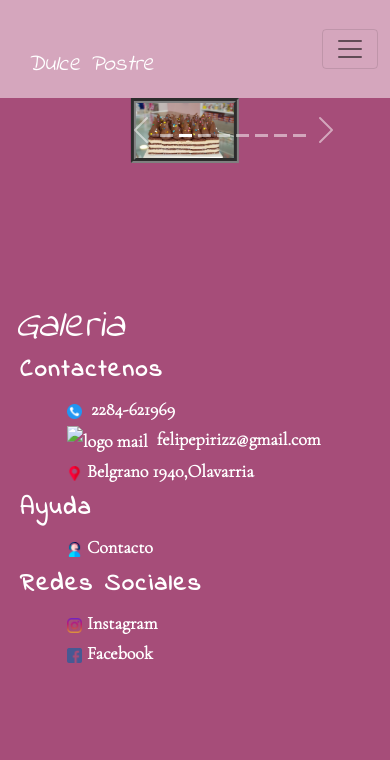
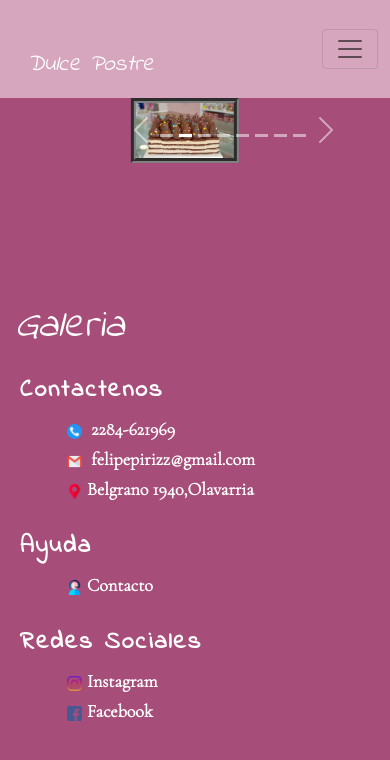
Before and after one commit to felipepiriz/Dulce-Postre-Piriz, a plain HTML site: page pages/galeria.html in a window 390 px wide. Drawn offline with nearby package versions, Linux system fonts and the light colour scheme; a web font is replaced by a local one.

Commit message:
full responsive falta galeria

```diff
--- a/pages/galeria.html
+++ b/pages/galeria.html
@@ -45,7 +45,7 @@
         <article class="tituloPags  border--contact">
             <h2 class="title title--Pag"> Galeria</h2>
         </article>
-    <article class="carrusel">
+    <article class="carrusel" data-aos="fade-down" data-aos-easing="linear" data-aos-duration="500">
             <div id="carouselExampleIndicators" class="carousel slide" data-bs-ride="carousel">
             <div class="carousel-indicators">
               <button type="button" data-bs-target="#carouselExampleIndicators" data-bs-slide-to="0" class="active" aria-current="true" aria-label="Slide 1"></button>
@@ -95,21 +95,21 @@
     </article>
         <!--comienza footer-->
         <footer class="foo foo--galeria">
-            <div class="contactFoo">
+          <div class="marginTop" data-aos="fade-down">
             <strong>Contactenos</strong>
             <ul class="listFoo listfoo--contact">
                 <li><img src="../multimedia/logotel.png" alt="logo telefono" class="fooImage"> 2284-621969</li>
-                    <li><img src="..//multimedia/Logomail.png" alt="logo mail" class="fooImage"> felipepirizz@gmail.com</li>
+                <li><img src="../multimedia/Logomail.png" alt="logo mail" class="fooImage"> felipepirizz@gmail.com</li>
                 <li><img src="../multimedia/logomaps.png" alt="logo maps" class="fooImage"><a href="https://www.google.com.ar/maps/place/Belgrano+1940,+Olavarr%C3%ADa,+Provincia+de+Buenos+Aires/@-36.8873957,-60.3311157,17z/data=!3m1!4b1!4m5!3m4!1s0x959445bfc6acf8eb:0xf979e5253d45a255!8m2!3d-36.8874!4d-60.328927" target="_blank">Belgrano 1940,Olavarria</a></li>
             </ul>
         </div>
-            <div class="ayudaFoo">
+        <div class="marginTop" data-aos="fade-down">
             <strong >Ayuda</strong>
             <ul class="listFoo listfoo--ayuda">
-                    <li> <img src="../multimedia/logocontacto.png" alt="contacto logo" class="fooImage"><a href="contacto.html">Contacto</a></li>
+                <li> <img src="../multimedia/logocontacto.png" alt="contacto logo" class="fooImage"><a href="pages/contacto.html">Contacto</a></li>
             </ul>
         </div>
-            <div id="redes">
+        <div class="marginTop" data-aos="fade-down">
             <strong >Redes Sociales</strong>
             <ul class="listFoo listfoo--redes">
                 <li><img src="../multimedia/logoig.png" alt="instagram logo" class="fooImage"><a href="https://www.instagram.com/?hl=es-la" target="_blank">Instagram</a></li>
```
Also changed, not shown: css/inicioes.css (+10 -0 lines). Lines whose indentation alone changed are shown as unchanged.
